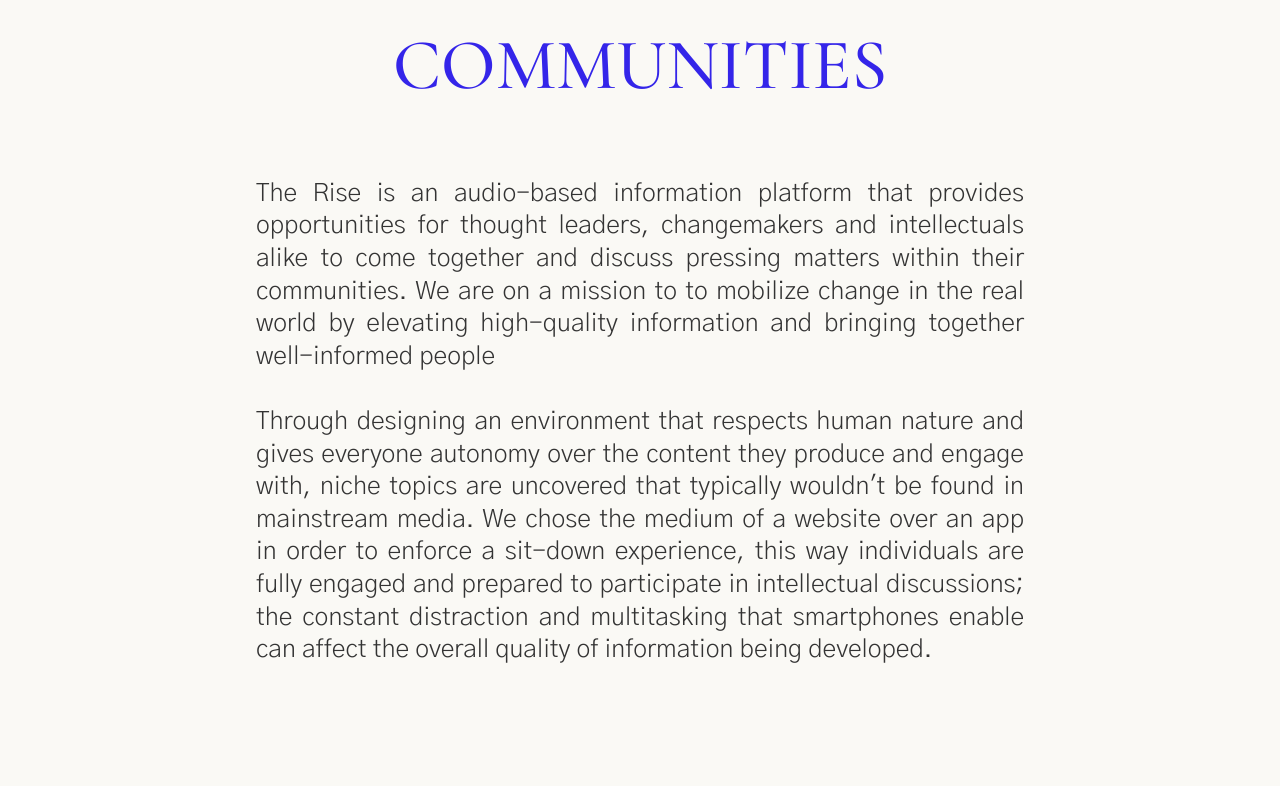
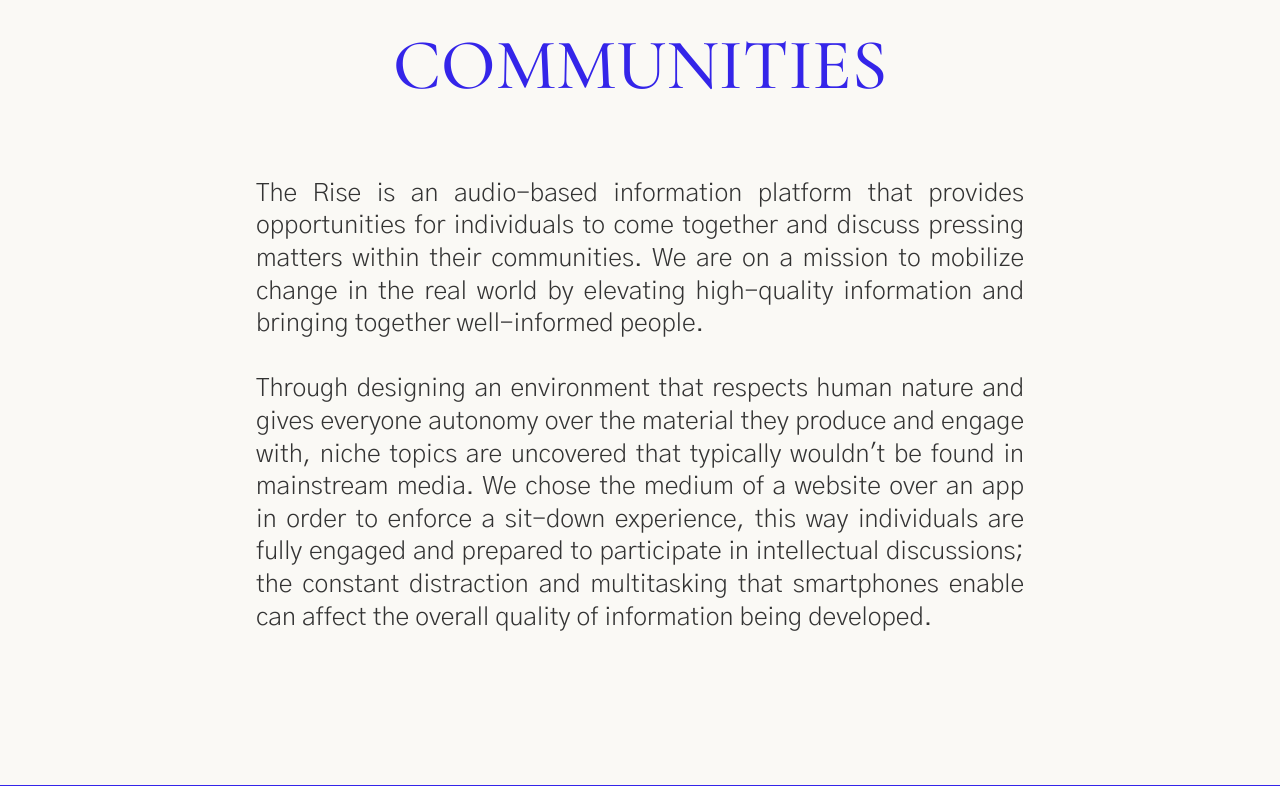
Before and after one commit to bentsai10/The-Rise, a Django app: page / in a window 1280 px wide. Shown: the part 1512-2298 px from the top of the page. Run offline with Django 3.2, Linux system fonts and the light colour scheme.

Commit message:
altered text on landing page

```diff
--- a/main/templates/index.html
+++ b/main/templates/index.html
@@ -154,7 +154,7 @@
             <h1 class="about_heading">AUDIO-BASED NEWS PRODUCED FOR COMMUNITIES BY COMMUNITIES </h1>
         </div>
         <div class="about_description_block">
-            <p class="about_description">The Rise is an audio-based information platform that provides opportunities for thought leaders, changemakers and intellectuals alike to come together and discuss pressing matters within their communities. We are on a mission to to mobilize change in the real world by elevating high-quality information and bringing together well-informed people<br><br>Through designing an environment that respects human nature and gives everyone autonomy over the content they produce and engage with, niche topics are uncovered that typically wouldn't be found in mainstream media. We chose the medium of a website over an app in order to enforce a sit-down experience, this way individuals are fully engaged and prepared to participate in intellectual discussions; the constant distraction and multitasking that smartphones enable can affect the overall quality of information being developed.</p>
+            <p class="about_description">The Rise is an audio-based information platform that provides opportunities for individuals to come together and discuss pressing matters within their communities. We are on a mission to mobilize change in the real world by elevating high-quality information and bringing together well-informed people.<br><br>Through designing an environment that respects human nature and gives everyone autonomy over the material they produce and engage with, niche topics are uncovered that typically wouldn't be found in mainstream media. We chose the medium of a website over an app in order to enforce a sit-down experience, this way individuals are fully engaged and prepared to participate in intellectual discussions; the constant distraction and multitasking that smartphones enable can affect the overall quality of information being developed.</p>
         </div>
         <div class="s4_purpose wf-section">
             <div class="purpose_container w-container">
```
